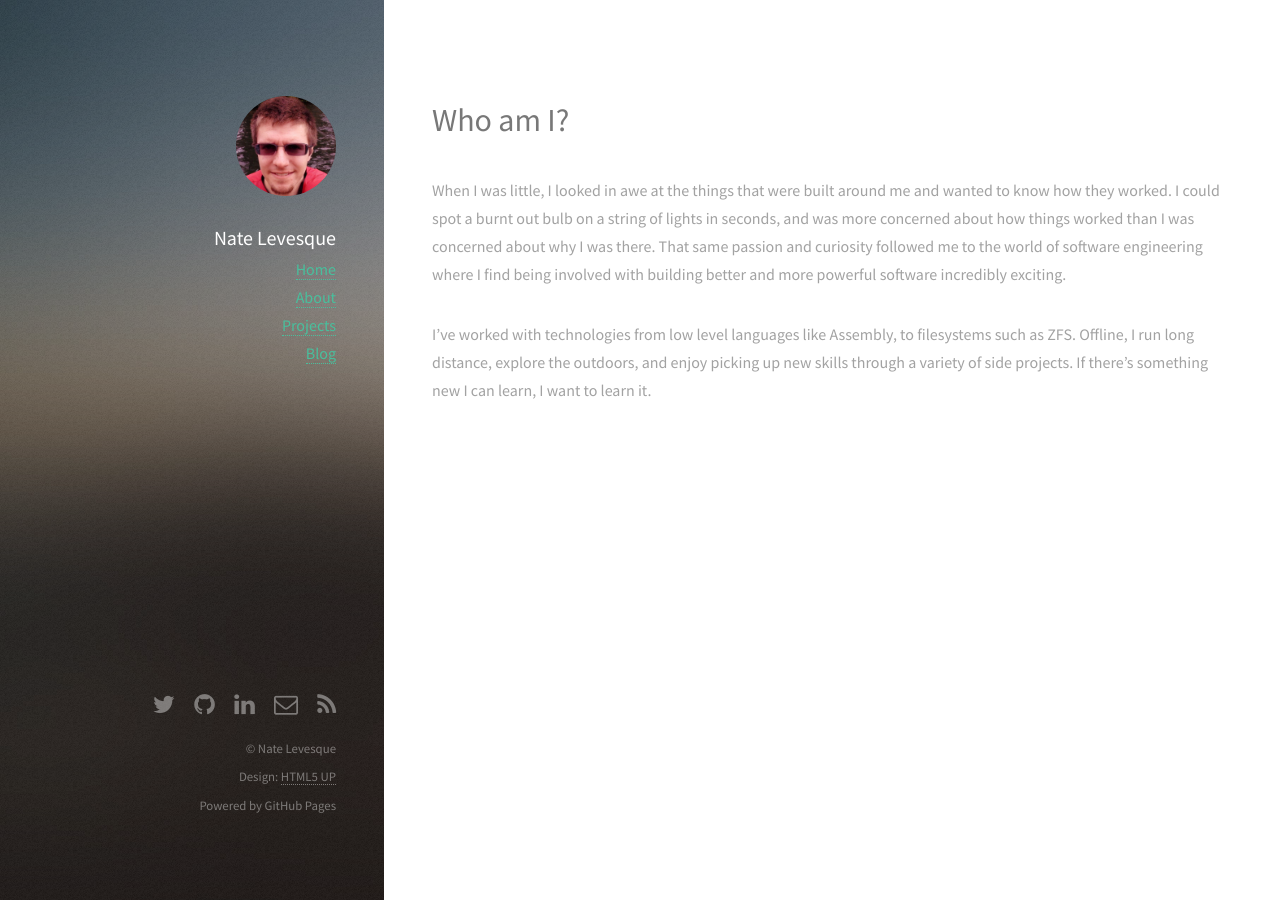
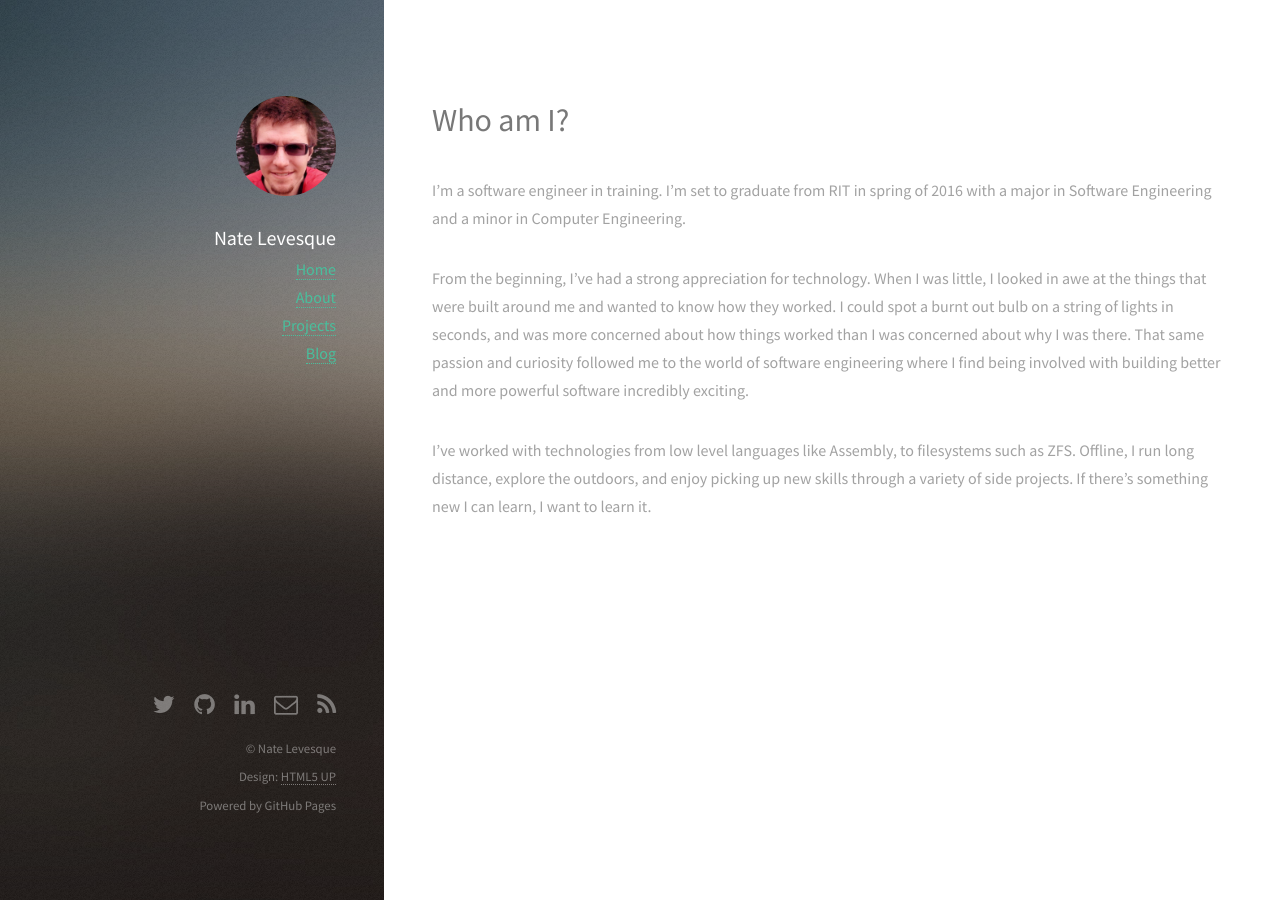
Before and after one commit to thenaterhood/thenaterhood.github.io, a Jekyll site: the page built from index.md, in a window 1280 px wide. Built offline with Jekyll 4.4.1, drawn with Linux system fonts in a browser that asks for light colours; Markdown is read by kramdown in place of the engine named in the settings.

Commit message:
Improve writeup on homepage

```diff
--- a/index.md
+++ b/index.md
@@ -5,6 +5,8 @@ layout: strata
 
 # Who am I?
 
-When I was little, I looked in awe at the things that were built around me and wanted to know how they worked. I could spot a burnt out bulb on a string of lights in seconds, and was more concerned about how things worked than I was concerned about why I was there. That same passion and curiosity followed me to the world of software engineering where I find being involved with building better and more powerful software incredibly exciting.
+I'm a software engineer in training. I'm set to graduate from RIT in spring of 2016 with a major in Software Engineering and a minor in Computer Engineering.
+
+From the beginning, I've had a strong appreciation for technology. When I was little, I looked in awe at the things that were built around me and wanted to know how they worked. I could spot a burnt out bulb on a string of lights in seconds, and was more concerned about how things worked than I was concerned about why I was there. That same passion and curiosity followed me to the world of software engineering where I find being involved with building better and more powerful software incredibly exciting.
 
 I’ve worked with technologies from low level languages like Assembly, to filesystems such as ZFS. Offline, I run long distance, explore the outdoors, and enjoy picking up new skills through a variety of side projects. If there’s something new I can learn, I want to learn it.
```
